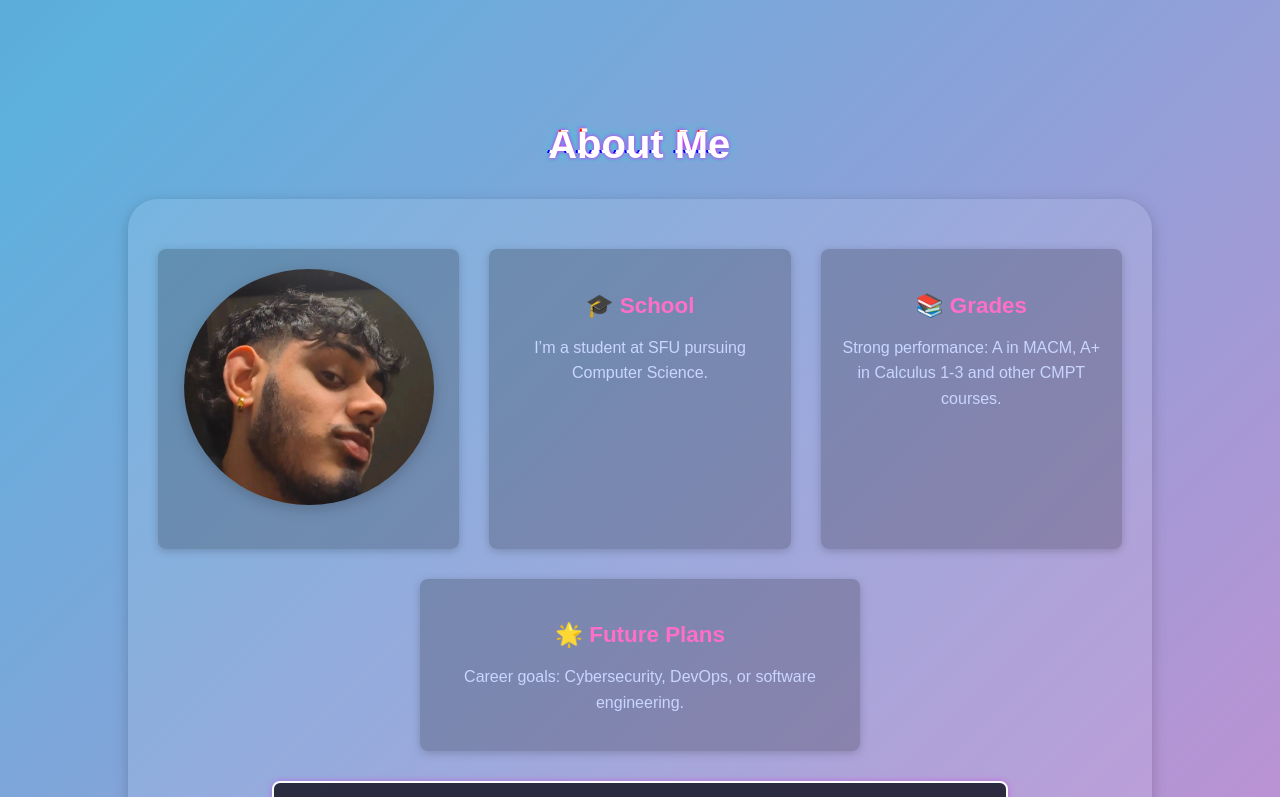
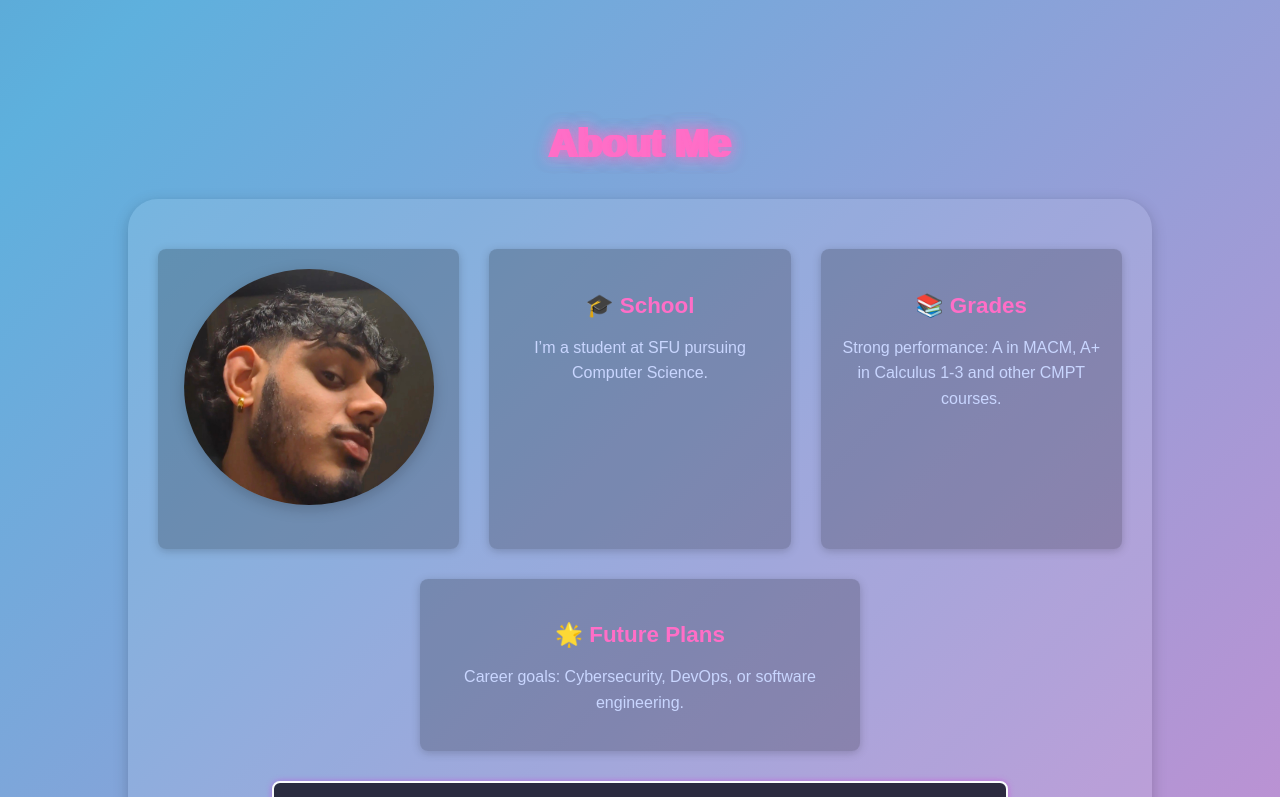
Before and after one commit to Sukh-Virk/personalwebvirk2, a React (Create React App) app: page / in a window 1280 px wide. Shown: the part 1123-1920 px from the top of the page. Built offline with nearby package versions, Linux system fonts and the light colour scheme; no server answers.

Commit message:
Update App.css

```diff
--- a/src/App.css
+++ b/src/App.css
@@ -1250,8 +1250,8 @@ body.dark-mode .contact-form textarea {
   font-weight: bold;
   color: white;
   position: relative;
-  animation: glitch 2s infinite;
-  text-shadow: 0 0 5px #ff00ff, 0 0 10px #00ffcc;
+ color: #ff6ec7;
+  text-shadow: 0 0 15px rgba(255, 110, 199, 0.6);
 }
 
 .glitch-text::before,
@@ -1266,14 +1266,15 @@ body.dark-mode .contact-form textarea {
 
 .glitch-text::before {
   left: 2px;
-  text-shadow: -2px 0 red;
-  animation: glitch-anim 2s infinite linear;
+ color: #ff6ec7;
+  text-shadow: 0 0 15px rgba(255, 110, 199, 0.6);;
+
 }
 
 .glitch-text::after {
   left: -2px;
-  text-shadow: -2px 0 blue;
-  animation: glitch-anim 3s infinite linear;
+   color: #ff6ec7;
+  text-shadow: 0 0 15px rgba(255, 110, 199, 0.6);
 }
 
 @keyframes glitch-anim {
@@ -1458,14 +1459,14 @@ body.light-mode .prompt {
 
 .glitch-text1::before {
   left: 3px;
-  text-shadow: -3px 0 red;
-  animation: glitch1-anim 1.5s infinite;
+ color: #ff6ec7;
+  text-shadow: 0 0 15px rgba(255, 110, 199, 0.6);
 }
 
 .glitch-text1::after {
   left: -3px;
-  text-shadow: 3px 0 blue;
-  animation: glitch1-anim 2.5s infinite;
+  color: #ff6ec7;
+  text-shadow: 0 0 15px rgba(255, 110, 199, 0.6);
 }
 .fire-text {
   font-size: 2.3rem;
```
